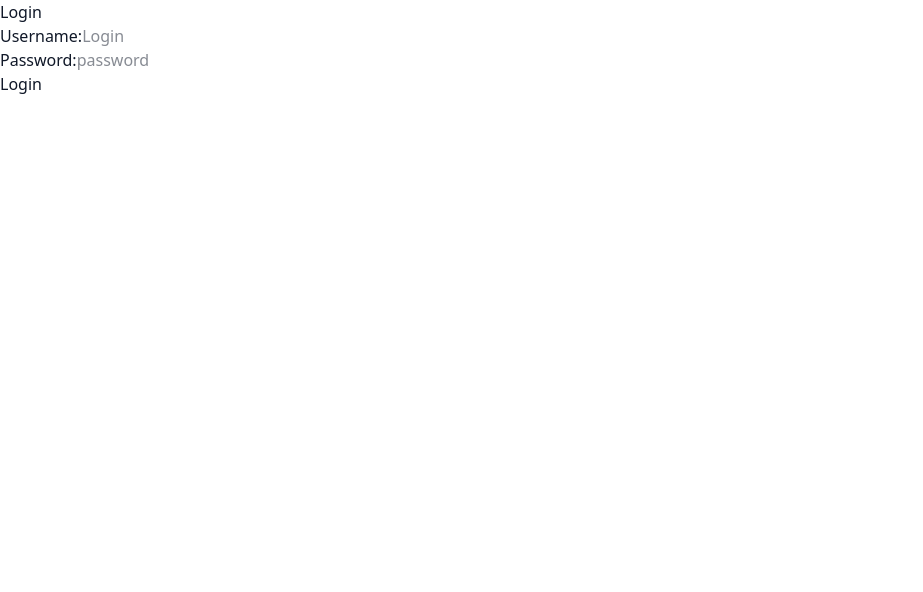
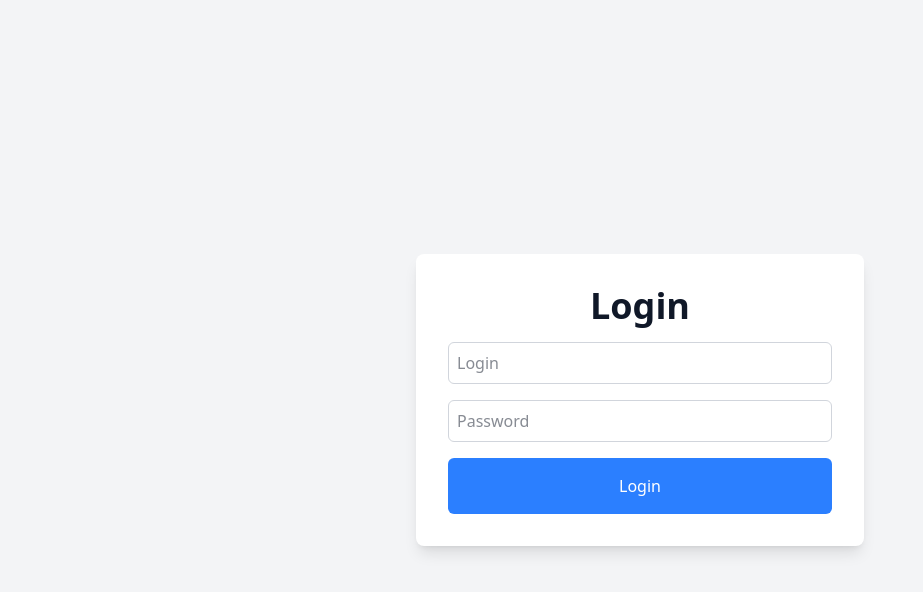
Before and after one commit to kolesie09/Ignis, a React (Vite) app in the folder Ignis-React/: page /login in a window 1280 px wide. Shown: the top 592 px of the page, without its empty margins (0-923 px from the left). Built offline with nearby package versions, Linux system fonts and the light colour scheme.

Commit message:
Udekorowanie strony Login

```diff
--- a/Ignis-React/src/pages/auth/Login.jsx
+++ b/Ignis-React/src/pages/auth/Login.jsx
@@ -6,6 +6,7 @@ const users = [{ login: "admin", password: "admin" }];
 function Login({ setAuthenticated }) {
   const [login, setLogin] = useState("");
   const [password, setPassword] = useState("");
+  const [error, setError] = useState("");
 
   const handleSubmit = (e) => {
     e.preventDefault(); // Zapobiega przeładowaniu strony przy submit
@@ -15,21 +16,20 @@ function Login({ setAuthenticated }) {
     ); //Wklejone w handleSubmit ponieważ będzie się wtedy tylko raz wykonywać
 
     if (foundUser) {
-      alert("Login successful");
       setAuthenticated(true);
     } else {
-      alert("Please enter login and password");
+      setError("Błędny login lub hasło");
     }
   };
 
   return (
-    <div className="text-gray-900 dark:text-gray-100">
-      <h2>Login</h2>
-
+    <div className="flex h-screen w-full items-center justify-center bg-gray-100 text-gray-900 dark:bg-gray-900 dark:text-gray-100">
+      <div className="w-full max-w-md rounded-lg bg-white p-8 shadow-lg dark:bg-gray-800">
+        <h2 className="text-center text-4xl font-bold">Login</h2>
         <form onSubmit={handleSubmit}>
-        <div>
-          <label htmlFor="username">Username:</label>
+          <div className="">
             <input
+              className="border border-gray-300 w-full p-2 rounded-md mt-4 "
               type="text"
               placeholder="Login"
               value={login}
@@ -37,16 +37,23 @@ function Login({ setAuthenticated }) {
             />
           </div>
           <div>
-          <label htmlFor="password">Password:</label>
             <input
+              className="border border-gray-300 w-full p-2 rounded-md mt-4"
               type="password"
-            placeholder="password"
+              placeholder="Password"
               value={password}
               onChange={(e) => setPassword(e.target.value)}
             />
           </div>
-        <button type="submit">Login</button>
+          {error && <p className="text-red-500">{error}</p>}
+          <button
+            className="hover:bg-blue-600 bg-blue-500 text-white w-full p-4 mt-4 rounded-md"
+            type="submit"
+          >
+            Login
+          </button>
         </form>
+      </div>
     </div>
   );
 }
```
Lines whose indentation alone changed are shown as unchanged.
